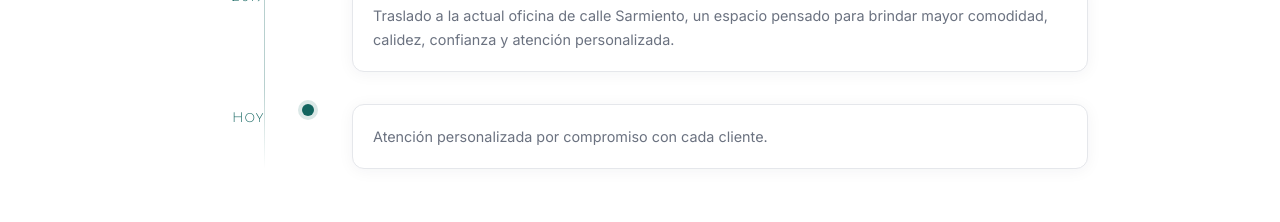
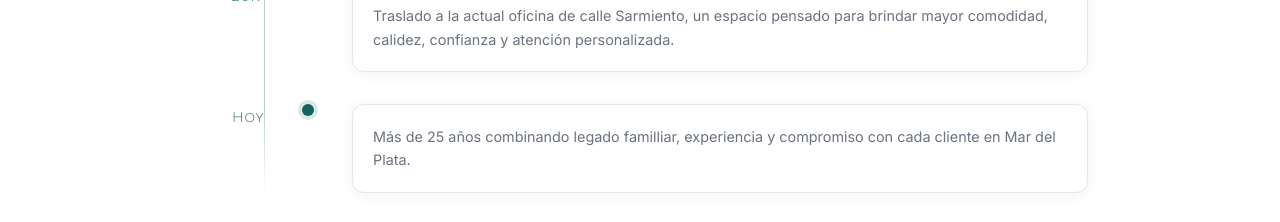
Before and after one commit to Lucarodriguez7/caramelloprop, a React (Vite) app: page /Nosotros in a window 1280 px wide. Shown: the part 2400-2622 px from the top of the page. Built offline with nearby package versions, Linux system fonts and the light colour scheme.

Commit message:
agregados heroy nosotros

```diff
--- a/src/pages/Home.jsx
+++ b/src/pages/Home.jsx
@@ -775,7 +775,7 @@ function HeroSection({ navigate }) {
                 ref={bgDesktopRef}
                 className="absolute inset-0 bg-cover bg-center hidden md:block will-change-transform"
                 style={{
-                    backgroundImage: 'url(https://images.unsplash.com/photo-1600596542815-ffad4c1539a9?w=2000&q=80)',
+                    backgroundImage: 'url(https://imgur.com/q8kFDRi.jpg)',
                     backgroundPosition: '60% center',
                 }}
             />
@@ -1050,7 +1050,7 @@ export default function Home() {
                 tag: p.operacion,
                 featured: p.destacado,
                 new: p.nuevo_ingreso,
-                img: p.imagenes?.[0] || 'https://images.unsplash.com/photo-1600596542815-ffad4c1539a9?w=700&q=80',
+                img: p.imagenes?.[0] || 'https://imgur.com/q8kFDRi.jpg',
             })))
         }
         load()
--- a/src/pages/Nosotros.jsx
+++ b/src/pages/Nosotros.jsx
@@ -61,7 +61,7 @@ const TIMELINE = [
     { year: '2001', text: 'Con el acompañamiento constante de la familia y el valioso aporte de su esposa, la firma crece y se consolida como Caramello Propiedades en Güemes 3231.' },
     { year: '2008', text: 'Nueva etapa para la firma: traslado a la oficina de Alvarado 1218 e incorporación de Mariana Caramello como profesional matriculada, impulsando crecimiento y renovación.' },
     { year: '2019', text: 'Traslado a la actual oficina de calle Sarmiento, un espacio pensado para brindar mayor comodidad, calidez, confianza y atención personalizada.' },
-    { year: 'Hoy', text: 'Atención personalizada por compromiso con cada cliente.' },
+    { year: 'Hoy', text: 'Más de 25 años combinando legado familliar, experiencia y compromiso con cada cliente en Mar del Plata.' },
 ]
 
 /* ── Componente principal ──────────────────────────────── */
```
